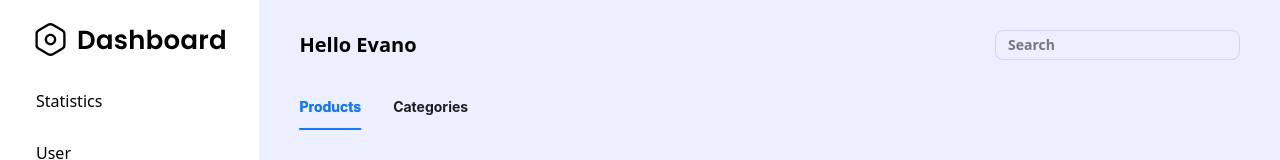
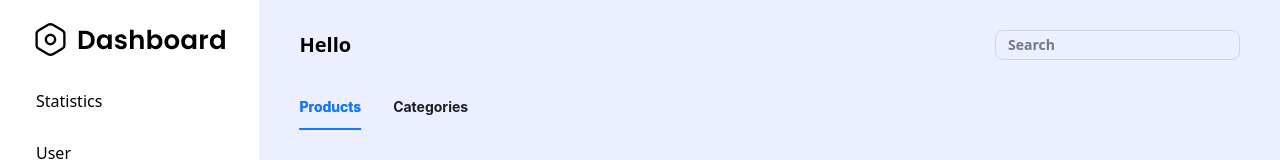
Before and after one commit to XurshidovichBekzod/dashbord, a React (Vite) app: page /product in a window 1280 px wide. Shown: the top 160 px of the page. Built offline with nearby package versions, Linux system fonts and the light colour scheme; sample sign-in values are in the browser's storage.

Commit message:
dashbord

```diff
--- a/src/features/product/Product.tsx
+++ b/src/features/product/Product.tsx
@@ -73,7 +73,7 @@
   return (
     <div>
       <div className="flex items-center justify-between mb-6">
-        <h1 className="text-xl font-semibold">Hello Evano</h1>
+        <h1 className="text-xl font-semibold">Hello </h1>
         <input
           type="text"
           placeholder="Search"
```
